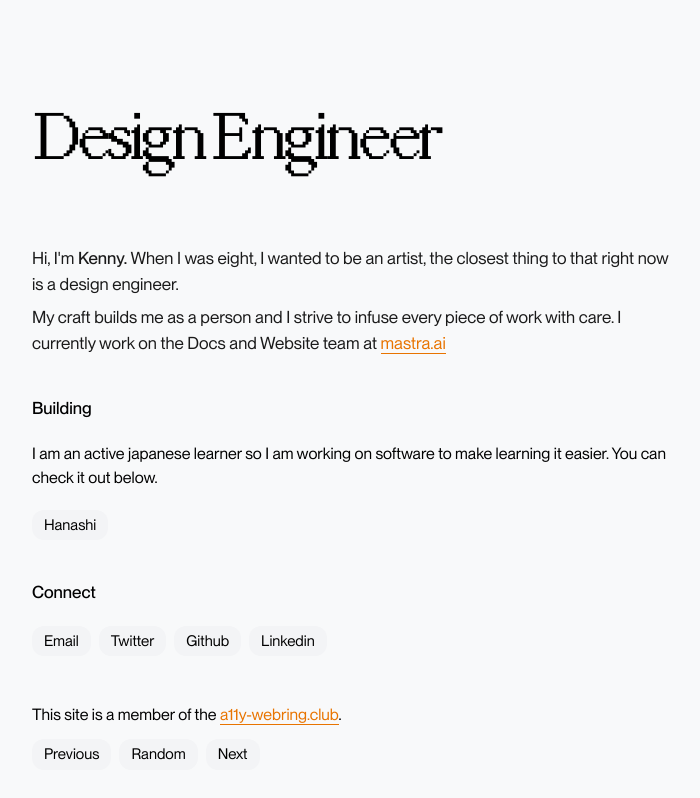
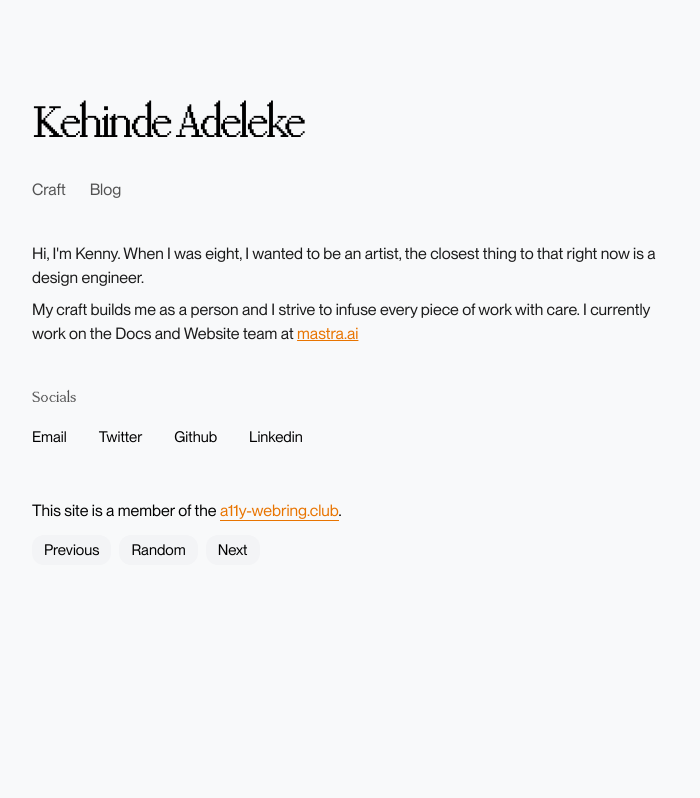
Before and after one commit to adeleke5140/portfolio-v2, a Next.js app: page / in a window 1280 px wide. Shown: the top 798 px of the page, without its empty margins (118-818 px from the left). Built offline with nearby package versions, Linux system fonts and the light colour scheme.

Commit message:
feat: update introduction

```diff
--- a/src/components/introduction.tsx
+++ b/src/components/introduction.tsx
@@ -1,6 +1,7 @@
 'use client'
 import { PageWrapper } from '@/components/page-wrapper'
 import { A11ySection } from './home/a11y-section'
+import Link from 'next/link'
 
 const connection = [
   {
@@ -26,33 +27,42 @@ export const Introduction = () => {
     <PageWrapper
       showHeading
       heading={
-        <div className="py-8">
-          <h1 className="text-[48px] font-medium lg:text-7xl lg:tracking-[-0.06em] lg:leading-[1.2em] font-serif tracking-tighter">
-            Design Engineer
+        <div className="py-8 pb-4">
+          <h1 className="text-[48px] font-medium lg:text-5xl lg:tracking-[-0.06em] lg:leading-[1.2em] font-serif tracking-tighter">
+            Kehinde Adeleke
           </h1>
+          <nav className="flex cursor-pointer items-center py-5">
+            <Link
+              href="/craft"
+              className="text-ken-grey -ml-3 px-3 py-1 rounded-xl "
+            >
+              Craft
+            </Link>
+            <Link href="/blog" className="text-ken-grey px-3 py-1 rounded-xl ">
+              Blog
+            </Link>
+          </nav>
         </div>
       }
-      classname="max-w-none"
     >
-      <div className="flex gap-10 pt-8 max-w-[40rem] flex-col">
+      <div className="flex gap-10  max-w-[40rem] flex-col">
         <section className="px-0">
           <div className="flex flex-col text-[var(--gray-1)] gap-2 dark:border-[#282828] dark:bg-[#282828]">
             <div className="rounded-lg  dark:text-[#fefefe]">
-              <p className="text-[17px]">
-                Hi, I'm <span className="font-medium">Kenny.</span> When I was
-                eight, I wanted to be an artist, the closest thing to that right
-                now is a design engineer.
+              <p>
+                Hi, I'm Kenny. When I was eight, I wanted to be an artist, the
+                closest thing to that right now is a design engineer.
               </p>
             </div>
 
             <div>
-              <p className="rounded-lg h-full text-[17px]">
+              <p>
                 My craft builds me as a person and I strive to infuse every
                 piece of work with care. I currently work on the Docs and
                 Website team at{' '}
                 <a
                   href="https://www.mastra.ai"
-                  className="border-b border-[#e87400]   text-[#e87400]"
+                  className="underline decoration-[#e87400]   text-[#e87400]"
                 >
                   mastra.ai
                 </a>{' '}
@@ -61,35 +71,14 @@ export const Introduction = () => {
           </div>
         </section>
 
-        <section className="flex flex-col gap-5">
-          <p className="font-medium text-[17px]">Building</p>
-          <p>
-            I am an active japanese learner so I am working on software to make
-            learning it easier. You can check it out below.
-          </p>
-          <div>
-            <a
-              target="_blank"
-              href="https://chromewebstore.google.com/detail/nihongo-speech/jhojfellcdlldagfemimnjebnfoodchf?authuser=0&hl=en-GB"
-              className="inline-block group rounded-xl w-fit"
-            >
-              <span className="flex justify-self-start flex-col gap-0.5">
-                <span className=" bg-gray-100 group-hover:underline justify-between group flex gap-1.5 text-[15px] items-center px-3 py-1 rounded-xl">
-                  Hanashi
-                </span>
-              </span>
-            </a>
-          </div>
-        </section>
-
-        <section className="flex flex-col gap-5">
-          <p className="font-medium text-[17px]">Connect</p>
+        <section className="flex flex-col gap-3">
+          <p className="font-medium text-ken-grey font-serif">Socials</p>
           <div className="flex gap-2">
             {connection.map((con) => (
               <a
                 target="_blank"
                 href={con.value}
-                className="capitalize  hover:underline bg-gray-100 justify-between group flex gap-1.5 text-[15px] items-center px-3 py-1 rounded-xl"
+                className="capitalize  hover:underline first:-ml-3 justify-between group flex gap-1.5 text-[15px] items-center px-3 py-1 rounded-xl"
                 rel="external"
                 referrerPolicy="strict-origin"
               >
```
